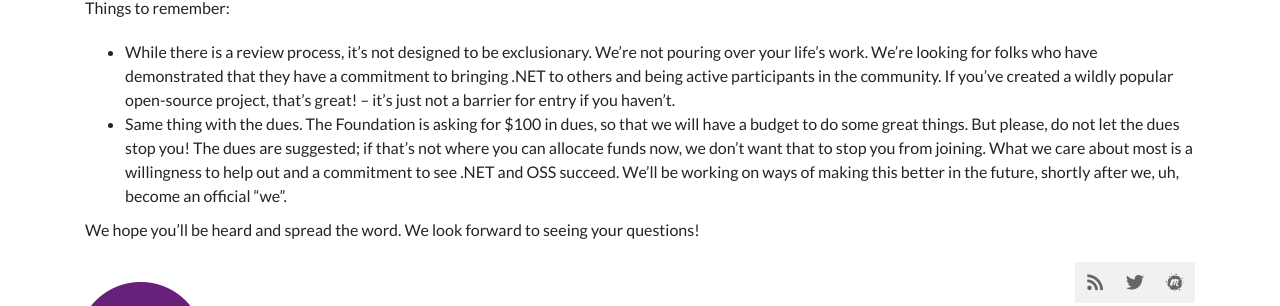
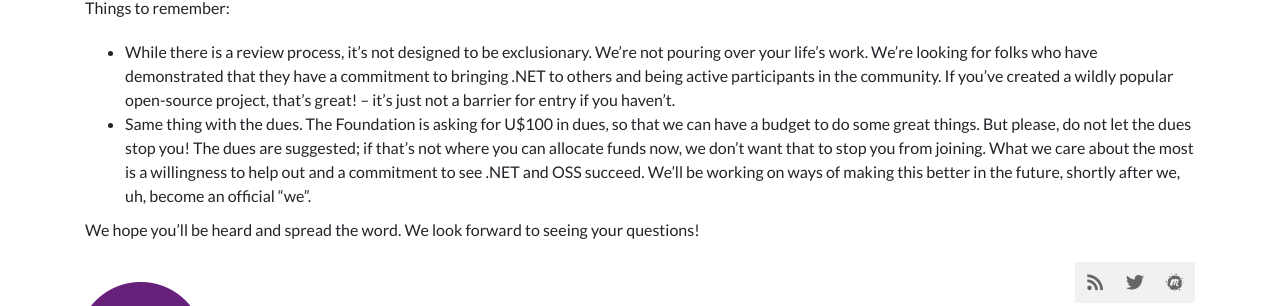
Before and after one commit to dotnet-foundation/election, a Jekyll site: the page built from email-question-draft.md, in a window 1280 px wide. Shown: the part 786-1092 px from the top of the page. Built offline with Jekyll 4.4.1, drawn with Linux system fonts in a browser that asks for light colours; nearby versions of some CDN libraries; our own code applies the rules of GitHub Pages for plain Markdown files; comment, search, counter and statistics services are not loaded.

Commit message:
Update email-question-draft.md
Co-Authored-By: SeanKilleen <SeanKilleen@gmail.com>

```diff
--- a/email-question-draft.md
+++ b/email-question-draft.md
@@ -31,6 +31,6 @@ Do you know someone who you think cares about the future of .NET, and is involve
 Things to remember:
 
 * While there is a review process, it's not designed to be exclusionary. We're not pouring over your life's work. We're looking for folks who have demonstrated that they have a commitment to bringing .NET to others and being active participants in the community. If you've created a wildly popular open-source project, that's great! -- it's just not a barrier for entry if you haven't.
-* Same thing with the dues. The Foundation is asking for $100 in dues, so that we will have a budget to do some great things. But please, do not let the dues stop you! The dues are suggested; if that's not where you can allocate funds now, we don't want that to stop you from joining. What we care about most is a willingness to help out and a commitment to see .NET and OSS succeed. We'll be working on ways of making this better in the future, shortly after we, uh, become an official "we".
+* Same thing with the dues. The Foundation is asking for U$100 in dues, so that we can have a budget to do some great things. But please, do not let the dues stop you! The dues are suggested; if that's not where you can allocate funds now, we don't want that to stop you from joining. What we care about the most is a willingness to help out and a commitment to see .NET and OSS succeed. We'll be working on ways of making this better in the future, shortly after we, uh, become an official "we".
 
 We hope you'll be heard and spread the word. We look forward to seeing your questions!
```
